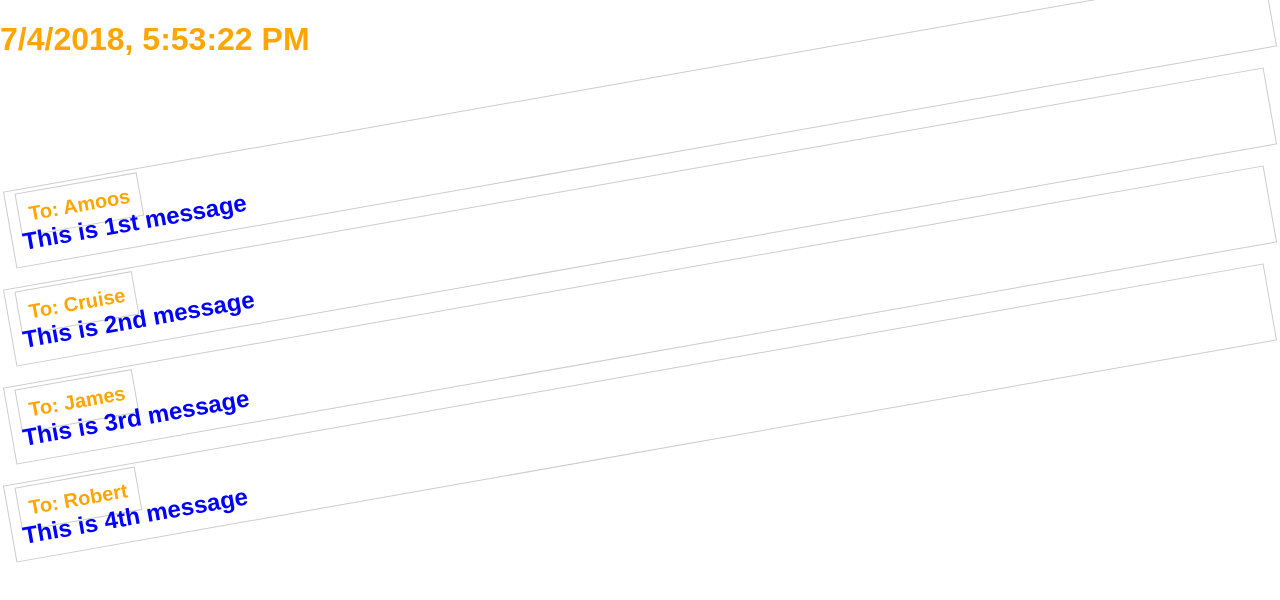
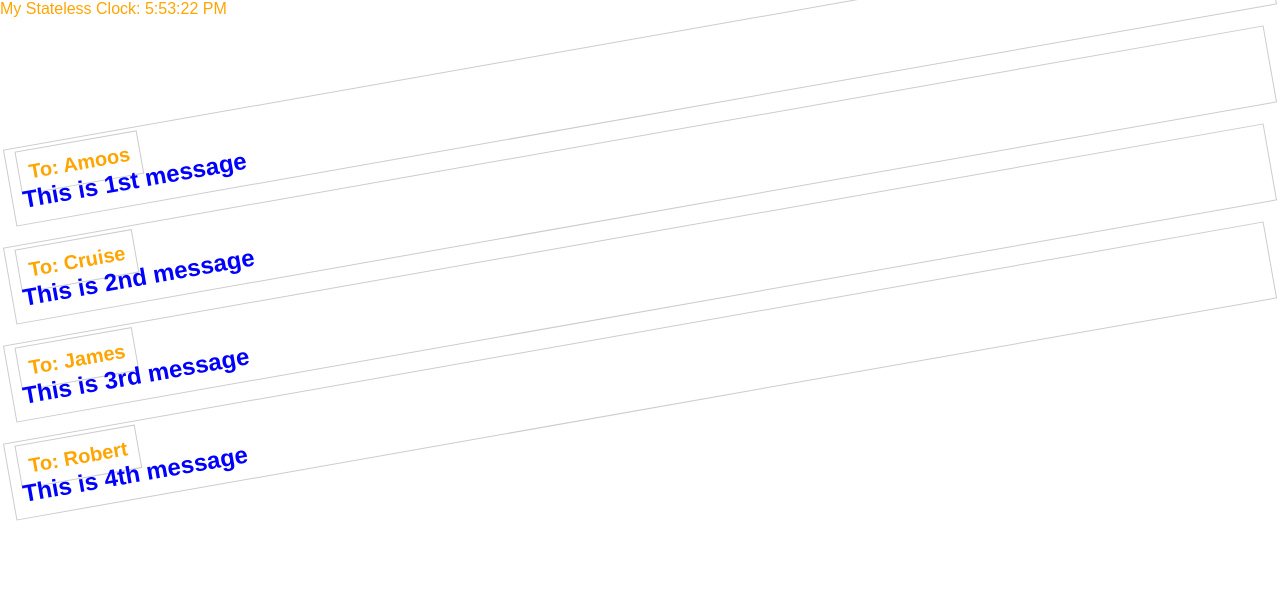
Before and after one commit to gmkhussain/react, a React (Create React App) app in the folder example/: page / in a window 1280 px wide. Shown: the top 600 px of the page. Built offline with nearby package versions, Linux system fonts and the light colour scheme.

Commit message:
:tada: Stateless functional components in React

```diff
--- a/example/src/My_clock.js
+++ b/example/src/My_clock.js
@@ -1,11 +1,12 @@
 import React, { Component } from 'react';
+import MyStatelessClock from './My_stateless';
 
 class Clock extends Component{
 
 	constructor(props){
 		super(props);
 		this.state = {
-			currentTime: new Date().toLocaleString()
+			currentTime: new Date().toLocaleTimeString()
 		}
 		this.updateTime();
 	}
@@ -13,18 +14,22 @@ class Clock extends Component{
 
 	/**updating time**/
 		updateTime(){
+
 			setInterval(() => {
 				this.setState({
-					currentTime : new Date().toLocaleString()
+					currentTime : new Date().toLocaleTimeString()
 				})
 			}, 1000)
+
+
 		}
 	/**./updating time**/
 
 
 	render(){
 		return(
-			<h1>{this.state.currentTime}</h1>
+			//<h1>{this.state.currentTime}</h1>
+			<MyStatelessClock time={this.state.currentTime} />
 		)
 	}
 
--- /dev/null
+++ b/example/src/My_stateless.js
@@ -0,0 +1,8 @@
+import React from 'react'; /* not important import Component in Stateless Component */
+
+function MyStatelessClock(props){
+    return <div>My Stateless Clock: {props.time}</div>
+}
+
+
+export default MyStatelessClock;
```
Also changed, not shown: 1 other file (tests, documents, lock files or other folders).
